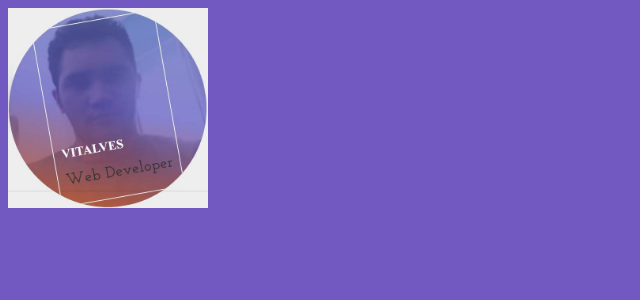
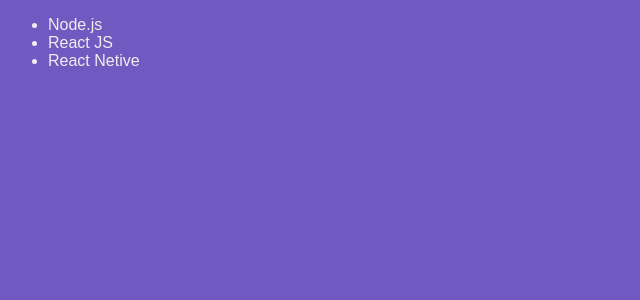
Before and after one commit to vitalves/react-estrutura, a React app: page / in a window 1280 px wide. Shown: the top 300 px of the page, without its empty margins (0-640 px from the left). Built offline with nearby package versions, Linux system fonts and the light colour scheme.

Commit message:
Class Components

```diff
--- a/babel.config.js
+++ b/babel.config.js
@@ -2,5 +2,8 @@
   presets: [
     "@babel/preset-env",
     "@babel/preset-react"
+  ],
+  plugins: [
+    '@babel/plugin-proposal-class-properties'
   ]
-}
+};
--- a/package.json
+++ b/package.json
@@ -11,6 +11,7 @@
   },
   "devDependencies": {
     "@babel/core": "^7.6.0",
+    "@babel/plugin-proposal-class-properties": "^7.5.5",
     "@babel/preset-env": "^7.6.0",
     "@babel/preset-react": "^7.0.0",
     "babel-loader": "^8.0.6",
--- a/src/App.js
+++ b/src/App.js
@@ -4,11 +4,13 @@
 // css
 import './App.css'
 // imagem:
-import profile from '../assets/profile.jpg'
+// import profile from '../assets/profile.jpg'
+import TechList from './components/TechList';
 
 function App() {
-  //return <h1>Hello Rockeseat</h1>
-  return <img width="200" alt="teste" src={profile} />
+  // return <h1>Hello Rockeseat</h1>
+  // return <img width="200" alt="teste" src={profile} />
+  return <TechList />
 }
 
 export default App;
--- /dev/null
+++ b/src/components/TechList.js
@@ -0,0 +1,29 @@
+// class component
+import React, { Component } from 'react';
+
+class TechList extends Component {
+  // para usar status sem um constructor:
+  // yarn add @babel/plugin-proposal-class-properties -D
+  state = {
+    techs: [
+      'Node.js',
+      'React JS',
+      'React Netive',
+    ]
+  };
+
+
+  render() {
+    console.log(this.state);
+
+    return(
+      <ul>
+        <li>Node.js</li>
+        <li>React JS</li>
+        <li>React Netive</li>
+      </ul>
+    );
+  }
+}
+
+export default TechList;
```
Also changed, not shown: src/assets/profile.jpg (renamed from assets/profile.jpg), 1 other file (tests, documents, lock files or other folders).
